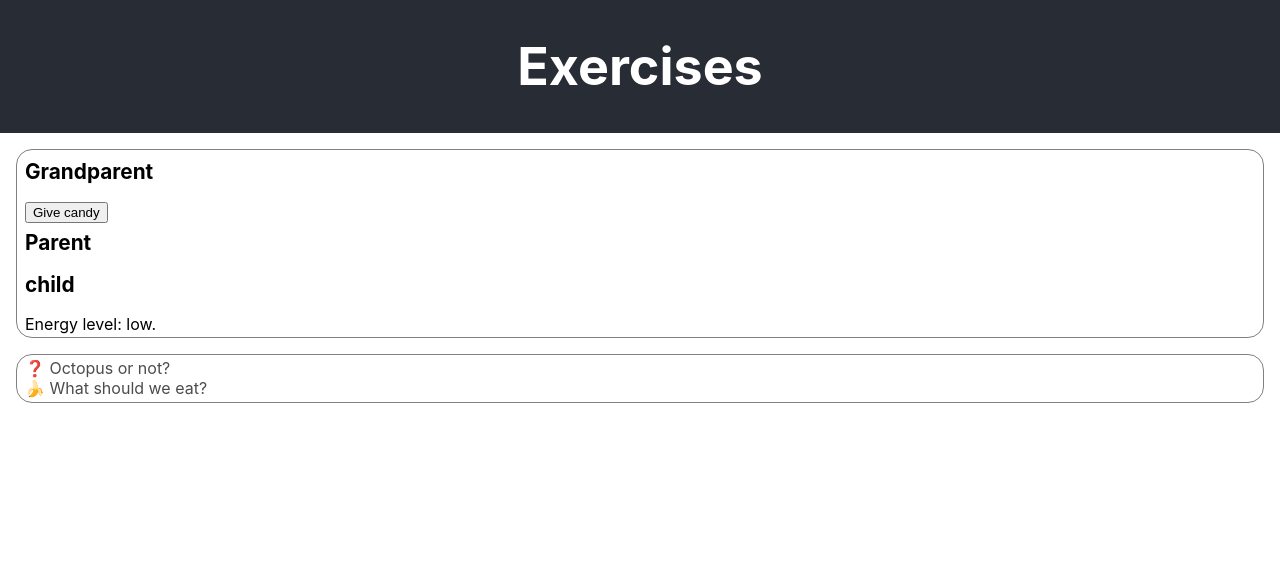
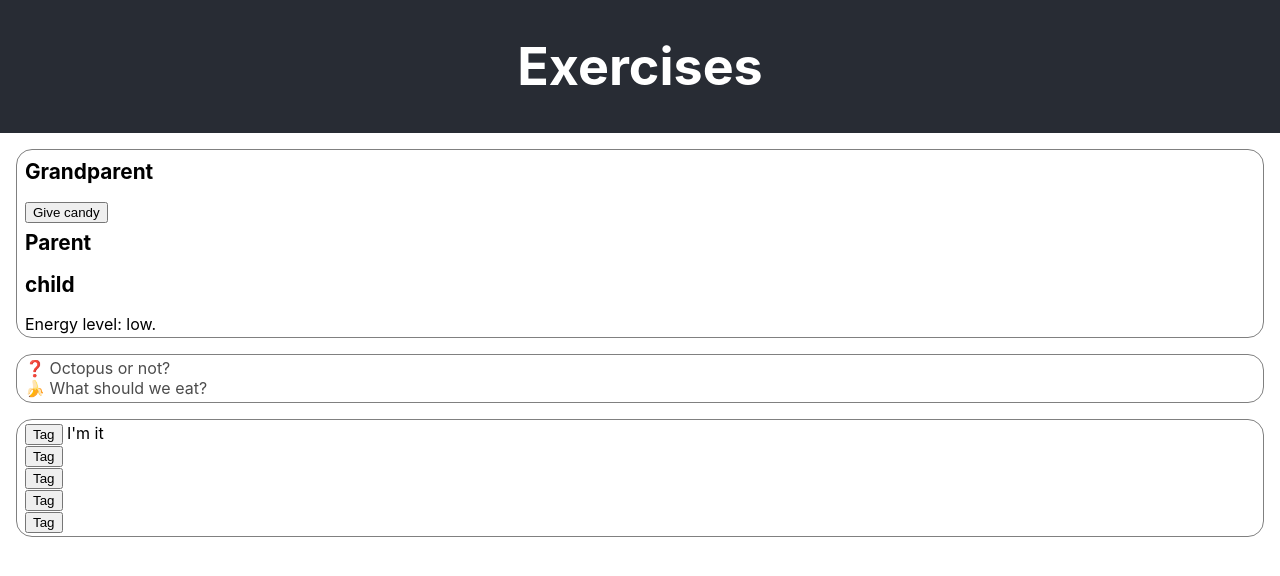
Before and after one commit to FE19-iths/exercises, a React (Create React App) app: page / in a window 1280 px wide. Shown: the top 576 px of the page. Built offline with nearby package versions, Linux system fonts and the light colour scheme.

Commit message:
Dag 2, övning 5

```diff
--- a/src/App.js
+++ b/src/App.js
@@ -2,11 +2,21 @@ import React, { useState } from 'react';
 import './App.css';
 import Grandparent from './components/Grandparent';
 import EvolvedCheckBox from './components/EvolvedCheckBox';
+import Tag from './components/Tag';
 
 
 function App() {
     const [index1, setIndex1] = useState(0);
     const [index2, setIndex2] = useState(0);
+    const [selectedTag, setSelectedTag] = useState(0);
+
+    const tags = [];
+    for( let i=0; i<5; i++ ) {
+        tags.push( <Tag key={i}
+            selected={i === selectedTag}
+            doSelect={() => setSelectedTag(i)} />
+        );
+    }
     return (
         <div className="App">
         <header className="App-header">
@@ -33,6 +43,8 @@ function App() {
                     index={index2}
                     setIndex={setIndex2}> What should we eat? </EvolvedCheckBox>
             </section>
+
+            <section> {tags} </section>
         </main>
         </div>
     );
--- a/src/components/EvolvedCheckBox.jsx
+++ b/src/components/EvolvedCheckBox.jsx
@@ -1,4 +1,4 @@
-import React, { useState } from 'react';
+import React from 'react';
 import './EvolvedCheckBox.css';
 
 const EvolvedCheckBox = ({ items, children, index, setIndex }) => {
--- /dev/null
+++ b/src/components/Tag.jsx
@@ -0,0 +1,9 @@
+import React from 'react';
+
+const Tag = ({ selected, doSelect }) => (
+    <div>
+        <button onClick={doSelect}> Tag </button> {selected ? "I'm it" : ""}
+    </div>
+)
+
+export default Tag;
```
